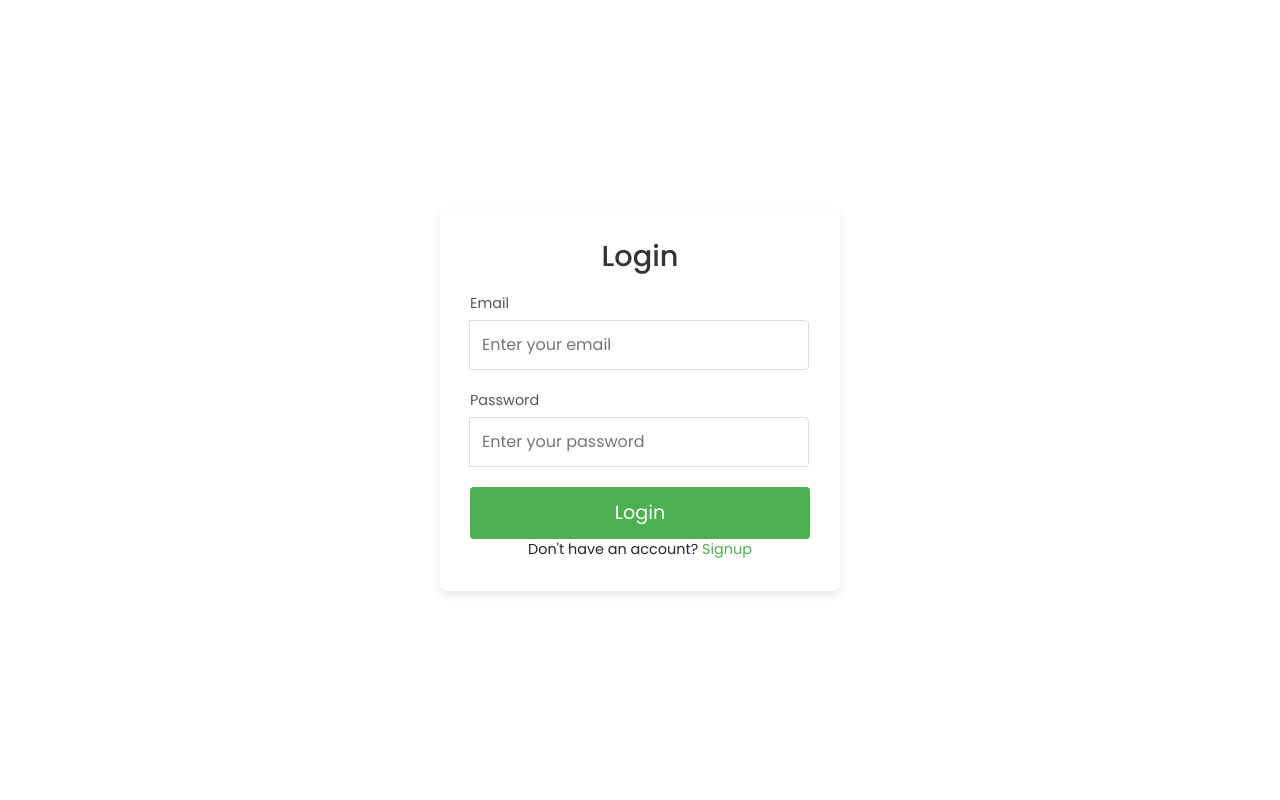
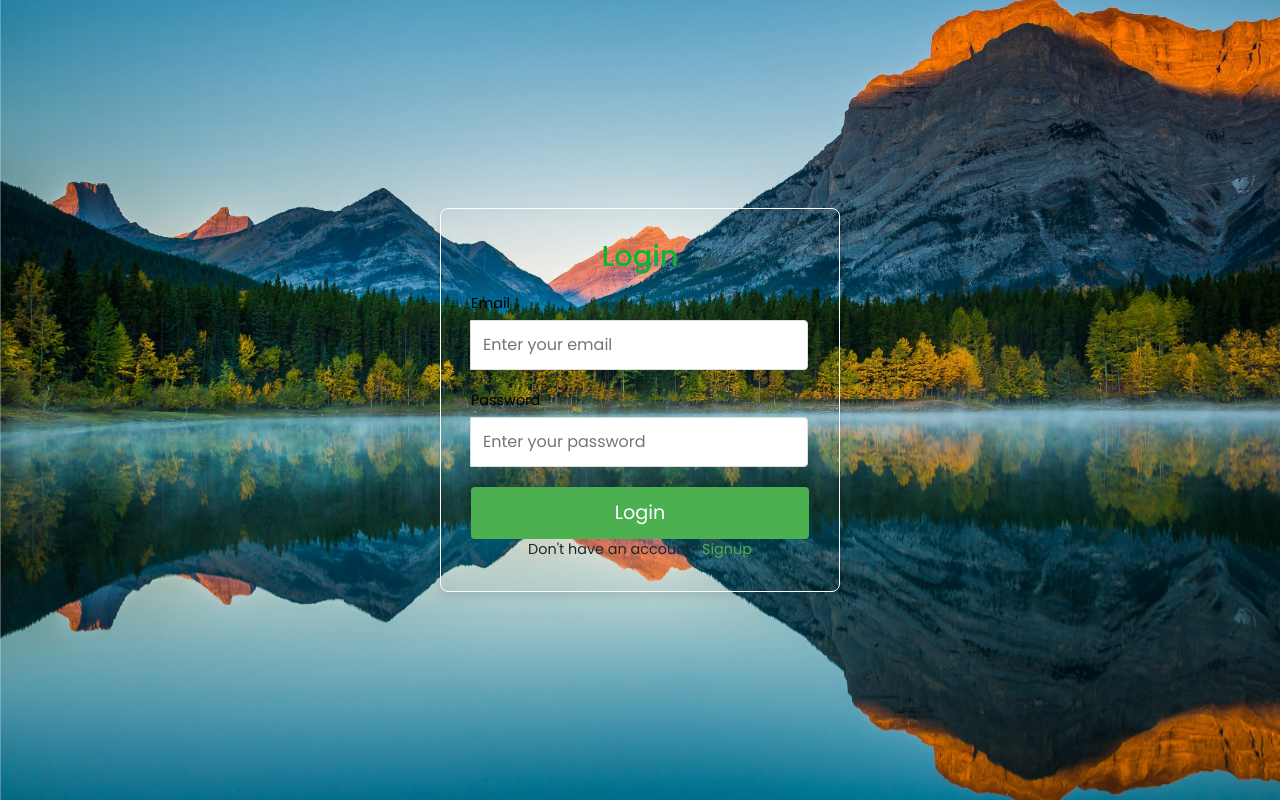
Before and after one commit to GoutamChoudharyDev/EasyTour, a React (Vite) app in the folder EasyTour/: page / in a window 1280 px wide. Built offline with nearby package versions, Linux system fonts and the light colour scheme.

Commit message:
Final-complete

```diff
--- a/EasyTour/src/App.jsx
+++ b/EasyTour/src/App.jsx
@@ -18,11 +18,10 @@ const App = () => {
     <div>
       <BrowserRouter>
         <Routes>
-        <Route path="/home" element={<ProtectedRoute><Home /></ProtectedRoute>}></Route>
           <Route path="/" element={<Login />}></Route >
-          <Route path="/home" element={<Home />}></Route >
-          <Route path="/about" element={<About />}></Route>
-          <Route path="/gallery" element={<Gallery />}></Route>
+          <Route path="/home" element={<ProtectedRoute><Home /></ProtectedRoute>}></Route>
+          <Route path="/about" element={<ProtectedRoute><About /></ProtectedRoute>}></Route>
+          <Route path="/gallery" element={<ProtectedRoute><Gallery /></ProtectedRoute>}></Route>
           <Route path="/signup" element={<Signup />}></Route>
           <Route path="/login" element={<Login />}></Route>
           <Route path="/logout" element={<Logout />}></Route>
--- a/EasyTour/src/Components/Login/Login.css
+++ b/EasyTour/src/Components/Login/Login.css
@@ -3,21 +3,25 @@
     justify-content: center;
     align-items: center;
     height: 100vh;
+    /* background-image:url('./img1.webp'); */
+    background-image:url('./img2.jpg');
+    background-size: cover;
 }
 
 .login-card {
-    background-color: #ffffff;
+    background: transparent;
     padding: 30px;
     border-radius: 8px;
     box-shadow: 0 4px 8px rgba(0, 0, 0, 0.1);
     width: 100%;
     max-width: 400px;
+    border: 1px solid white;
 }
 
 .login-title {
     text-align: center;
     margin-bottom: 20px;
-    color: #333;
+    color: #0ab830;
     font-size: 1.8rem;
 }
 
@@ -29,7 +33,7 @@
     display: block;
     font-size: 0.9rem;
     margin-bottom: 5px;
-    color: #555;
+    color: #000000;
 }
 
 .input-group input {
--- a/EasyTour/src/Components/Login/Login.jsx
+++ b/EasyTour/src/Components/Login/Login.jsx
@@ -25,9 +25,9 @@ const Login = () => {
     };
 
     return (
-        <div className="signup-container">
-            <div className="signup-card">
-                <h2 className="signup-title">Login</h2>
+        <div className="login-container">
+            <div className="login-card">
+                <h2 className="login-title">Login</h2>
                 {error && <div className="error-message">{error}</div>}
                 <form onSubmit={handleSubmit}>
                     <div className="input-group">
@@ -52,7 +52,7 @@ const Login = () => {
                             required
                         />
                     </div>
-                    <button type="submit" className="signup-btn">Login</button>
+                    <button type="submit" className="login-btn">Login</button>
                 </form>
                 <div className="login-link">
                     Don't have an account? <Link to="/signup">Signup</Link>
--- a/EasyTour/src/Components/Signup/Signup.css
+++ b/EasyTour/src/Components/Signup/Signup.css
@@ -3,21 +3,25 @@
     justify-content: center;
     align-items: center;
     height: 100vh;
+    /* background-image: url('../Login/img1.webp'); */
+    background-image: url('../Login/img2.jpg');
+    background-size: cover;
   }
 
   .signup-card {
-    background-color: #fff;
+    background: transparent;
     padding: 30px;
     border-radius: 8px;
     box-shadow: 0 4px 8px rgba(0, 0, 0, 0.1);
     width: 100%;
     max-width: 400px;
+    border: 1px solid white;
   }
 
   .signup-title {
     text-align: center;
     margin-bottom: 20px;
-    color: #333;
+    color: #0ab830;
     font-size: 1.8rem;
   }
 
@@ -29,7 +33,7 @@
     display: block;
     font-size: 0.9rem;
     margin-bottom: 5px;
-    color: #555;
+    color: #000000;
   }
 
   .input-group input {
```
Also changed, not shown: EasyTour/src/Components/Login/img1.webp (added), EasyTour/src/Components/Login/img2.jpg (added).
